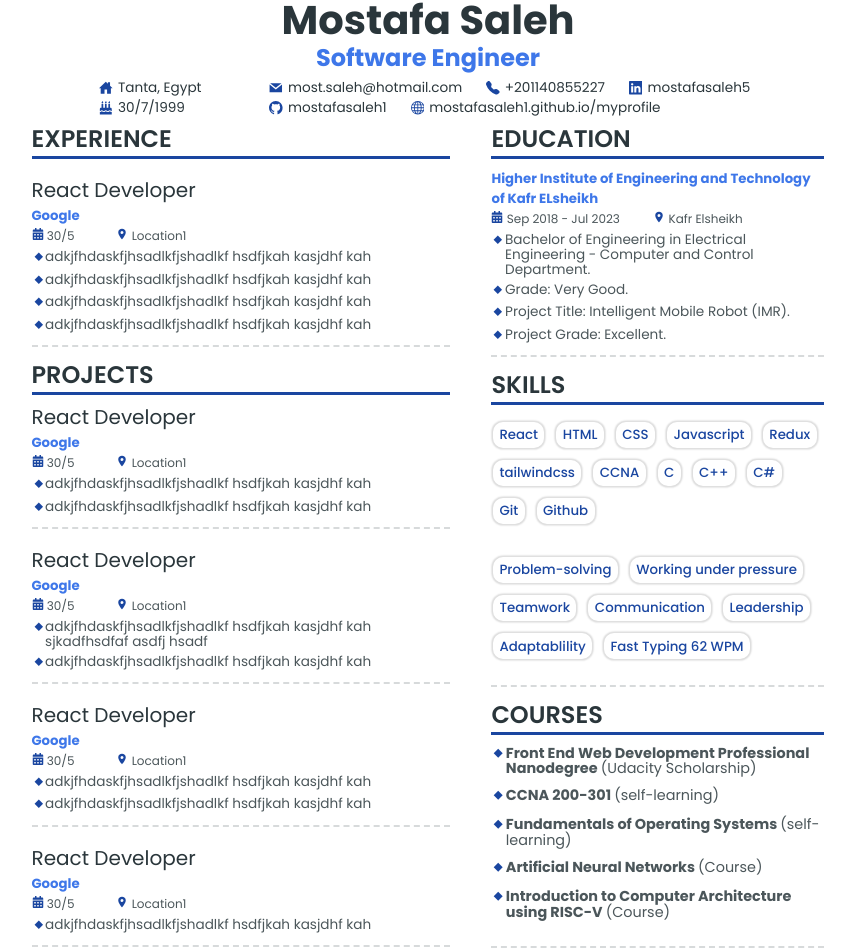
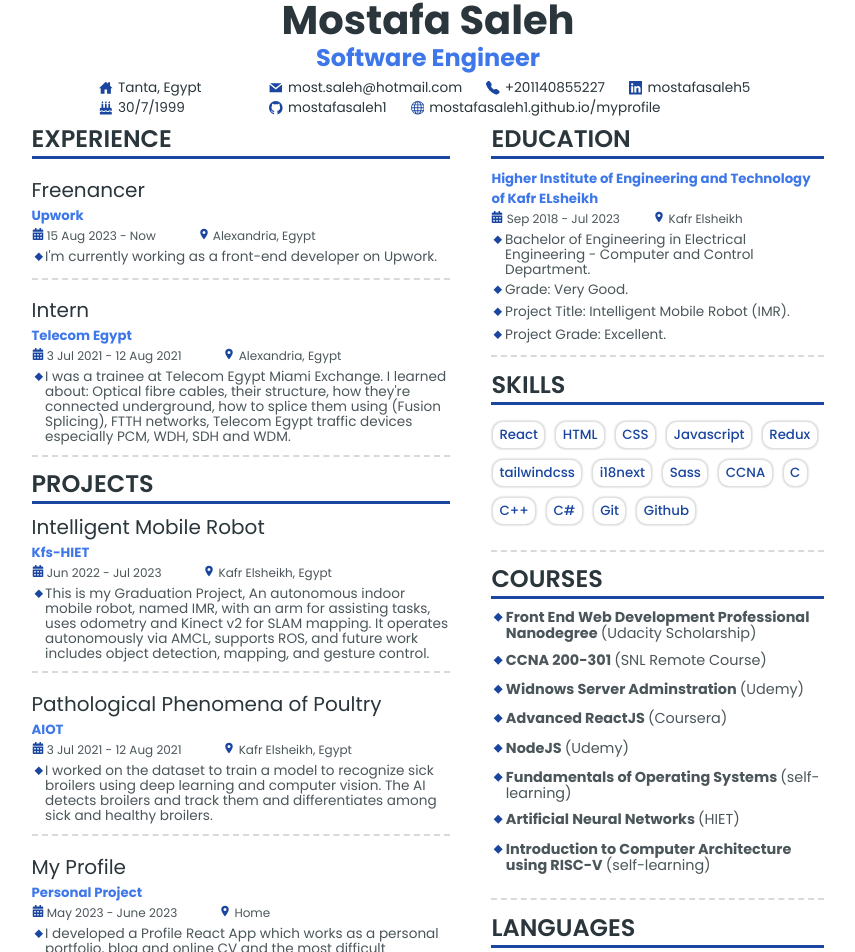
Before and after one commit to mostafasaleh1/cv, a React (Create React App) app: page / in a window 1280 px wide. Shown: the top 952 px of the page, without its empty margins (212-1067 px from the left). Built offline with nearby package versions, Linux system fonts and the light colour scheme.

Commit message:
updating cv

```diff
--- a/src/components/primary/leftmaincomponent/LeftMainComponent.jsx
+++ b/src/components/primary/leftmaincomponent/LeftMainComponent.jsx
@@ -4,54 +4,54 @@ import { SectionTitle, JobTitle, InstitutionName, DateAndLocation, BulletPoint }
 
 const LeftMainComponent = () => (
     <div className='cv-left'>
+        {/* Experience */}
+
         <SectionTitle content="experience" />
+
         <div className='cv-content-box'>
-            <JobTitle content="React Developer" />
-            <InstitutionName content="Google" />
-            <DateAndLocation date="30/5" location="Location1" />
-            <BulletPoint content="adkjfhdaskfjhsadlkfjshadlkf hsdfjkah kasjdhf kah" />
-            <BulletPoint content="adkjfhdaskfjhsadlkfjshadlkf hsdfjkah kasjdhf kah" />
-            <BulletPoint content="adkjfhdaskfjhsadlkfjshadlkf hsdfjkah kasjdhf kah" />
-            <BulletPoint content="adkjfhdaskfjhsadlkfjshadlkf hsdfjkah kasjdhf kah" />
+            <JobTitle content="Freenancer" />
+            <InstitutionName content="Upwork" />
+            <DateAndLocation date="15 Aug 2023 - Now" location="Alexandria, Egypt" />
+            <BulletPoint content="I'm currently working as a front-end developer on Upwork." />
         </div>
 
         <div className='cv-content-box'>
-            <SectionTitle content="projects" />
-            <JobTitle content="React Developer" />
-            <InstitutionName content="Google" />
-            <DateAndLocation date="30/5" location="Location1" />
-            <BulletPoint content="adkjfhdaskfjhsadlkfjshadlkf hsdfjkah kasjdhf kah" />
-            <BulletPoint content="adkjfhdaskfjhsadlkfjshadlkf hsdfjkah kasjdhf kah" />
+            <JobTitle content="Intern" />
+            <InstitutionName content="Telecom Egypt" />
+            <DateAndLocation date="3 Jul 2021 - 12 Aug 2021" location="Alexandria, Egypt" />
+            <BulletPoint content="I was a trainee at Telecom Egypt Miami Exchange. I learned about: Optical fibre cables, their structure, how they're connected underground, how to splice them using (Fusion Splicing), FTTH networks, Telecom Egypt traffic devices especially PCM, WDH, SDH and WDM." />
+        </div>
+
+        {/* Projects */}
+
+        <div className='cv-content-box'>
+            <SectionTitle content="Projects" />
+            <JobTitle content="Intelligent Mobile Robot" />
+            <InstitutionName content="Kfs-HIET" />
+            <DateAndLocation date="Jun 2022 - Jul 2023" location="Kafr Elsheikh, Egypt" />
+            <BulletPoint content="This is my Graduation Project, An autonomous indoor mobile robot, named IMR, with an arm for assisting tasks, uses odometry and Kinect v2 for SLAM mapping. It operates autonomously via AMCL, supports ROS, and future work includes object detection, mapping, and gesture control." />
         </div>
 
         <div className='cv-content-box'>
-            <JobTitle content="React Developer" />
-            <InstitutionName content="Google" />
-            <DateAndLocation date="30/5" location="Location1" />
-            <BulletPoint content="adkjfhdaskfjhsadlkfjshadlkf hsdfjkah kasjdhf kah sjkadfhsdfaf asdfj hsadf" />
-            <BulletPoint content="adkjfhdaskfjhsadlkfjshadlkf hsdfjkah kasjdhf kah" />
+            <JobTitle content="Pathological Phenomena of Poultry" />
+            <InstitutionName content="AIOT" />
+            <DateAndLocation date="3 Jul 2021 - 12 Aug 2021" location="Kafr Elsheikh, Egypt" />
+            <BulletPoint content="I worked on the dataset to train a model to recognize sick broilers using deep learning and computer vision. The AI detects broilers and track them and differentiates among sick and healthy broilers." />
         </div>
 
         <div className='cv-content-box'>
-            <JobTitle content="React Developer" />
-            <InstitutionName content="Google" />
-            <DateAndLocation date="30/5" location="Location1" />
-            <BulletPoint content="adkjfhdaskfjhsadlkfjshadlkf hsdfjkah kasjdhf kah" />
-            <BulletPoint content="adkjfhdaskfjhsadlkfjshadlkf hsdfjkah kasjdhf kah" />
+            <JobTitle content="My Profile" />
+            <InstitutionName content="Personal Project" />
+            <DateAndLocation date="May 2023 - June 2023" location="Home" />
+            <BulletPoint content="I developed a Profile React App which works as a personal portfolio, blog and online CV and the most difficult challenge I faced in this project is the translation feature." />
+            <BulletPoint content="I used React.js, vanilla CSS and i18next which is an internationalisation library for react." />
         </div>
 
         <div className='cv-content-box'>
-            <JobTitle content="React Developer" />
+            <JobTitle content="Graduation project website" />
             <InstitutionName content="Google" />
-            <DateAndLocation date="30/5" location="Location1" />
-            <BulletPoint content="adkjfhdaskfjhsadlkfjshadlkf hsdfjkah kasjdhf kah" />
-        </div>
-
-        <div className='cv-content-box'>
-            <JobTitle content="React Developer" />
-            <InstitutionName content="Google" />
-            <DateAndLocation date="30/5" location="Location1" />
-            <BulletPoint content="adkjfhdaskfjhsadlkfjshadlkf hsdfjkah kasjdhf kah" />
+            <DateAndLocation date="15 May 2023 - 30 May 2023" location="Home" />
+            <BulletPoint content="This is a profile website for my graduation project, I developed it using React, Vite and TailwindCSS." />
         </div>
     </div>
 );
--- a/src/components/primary/rightmaincomponent/RightMainComponent.jsx
+++ b/src/components/primary/rightmaincomponent/RightMainComponent.jsx
@@ -23,6 +23,8 @@ const RightMainComponent = () => (
                 <Skill content="Javascript" containsLink={false} link="#" />
                 <Skill content="Redux" containsLink={false} link="#" />
                 <Skill content="tailwindcss" containsLink={false} link="#" />
+                <Skill content="i18next" containsLink={false} link="#" />
+                <Skill content="Sass" containsLink={false} link="#" />
                 <Skill content="CCNA" containsLink={false} link="#" />
                 <Skill content="C" containsLink={false} link="#" />
                 <Skill content="C++" containsLink={false} link="#" />
@@ -30,31 +32,30 @@ const RightMainComponent = () => (
                 <Skill content="Git" containsLink={false} link="#" />
                 <Skill content="Github" containsLink={false} link="#" />
             </Skills>
-            <Skills>
-                <Skill content="Problem-solving" containsLink={false} link="#" />
-                <Skill content="Working under pressure" containsLink={false} link="#" />
-                <Skill content="Teamwork" containsLink={false} link="#" />
-                <Skill content="Communication" containsLink={false} link="#" />
-                <Skill content="Leadership" containsLink={false} link="#" />
-                <Skill content="Adaptablility" containsLink={false} link="#" />
-                <Skill content="Fast Typing 62 WPM" containsLink={true} link="#" />
-            </Skills>
         </div>
+
+        {/* Courses */}
 
         <div className='cv-content-box'>
             <SectionTitle content="Courses" />
             <BulletPoint content="Front End Web Development Professional Nanodegree" course={true} courseType="(Udacity Scholarship)" containsLink={true} link="#" />
-            <BulletPoint content="CCNA 200-301" course={true} courseType="(self-learning)" containsLink={true} link="#" />
+            <BulletPoint content="CCNA 200-301" course={true} courseType="(SNL Remote Course)" containsLink={true} link="#" />
+            <BulletPoint content="Widnows Server Adminstration" course={true} courseType="(Udemy)" containsLink={true} link="#" />
+            <BulletPoint content="Advanced ReactJS" course={true} courseType="(Coursera)" containsLink={true} link="#" />
+            <BulletPoint content="NodeJS" course={true} courseType="(Udemy)" containsLink={true} link="#" />
             <BulletPoint content="Fundamentals of Operating Systems" course={true} courseType="(self-learning)" containsLink={true} link="#" />
-            <BulletPoint content="Artificial Neural Networks" course={true} courseType="(Course)" containsLink={true} link="#" />
-            <BulletPoint content="Introduction to Computer Architecture using RISC-V" course={true} courseType="(Course)" containsLink={true} link="#" />
+            <BulletPoint content="Artificial Neural Networks" course={true} courseType="(HIET)" containsLink={true} link="#" />
+            <BulletPoint content="Introduction to Computer Architecture using RISC-V" course={true} courseType="(self-learning)" containsLink={true} link="#" />
         </div>
+
+        {/* Languages */}
 
         <div className='cv-content-box'>
             <SectionTitle content="Languages" />
             <BulletPoint content="Arabic" course={true} courseType="(Native)" containsLink={false} link="#" />
             <BulletPoint content="English" course={true} courseType="(Fluent)" containsLink={false} link="#" />
             <BulletPoint content="Russian" course={true} courseType="(Beginner)" containsLink={false} link="#" />
+            <BulletPoint content="German" course={true} courseType="(Beginner)" containsLink={false} link="#" />
         </div>
     </div>
 );
--- a/src/components/secondary/bulletpoint/BulletPoint.jsx
+++ b/src/components/secondary/bulletpoint/BulletPoint.jsx
@@ -6,10 +6,10 @@ import "./bulletpoint.css";
 const BulletPoint = ({ content, course, courseType, containsLink, link }) => {
     if (containsLink === true) {
         if (course === true) {
-            return <div className="cv-bullet-point cv-course"><div><VscDebugBreakpointLog className='cv-point-svg' /></div><Link className='bullet-points-inner-link' to={link}> <span>{content} </span><span className='cv-course-type'> {courseType}</span></Link></div>
+            return <div className="cv-bullet-point cv-course"><div><VscDebugBreakpointLog className='cv-point-svg' /></div><Link className='cv-bullet-points-inner-link' to={link}> <span>{content} </span><span className='cv-course-type'> {courseType}</span></Link></div>
         }
         else {
-            return <div className="cv-bullet-point"><div><VscDebugBreakpointLog className='cv-point-svg' /></div><Link className='bullet-points-inner-link' to={link}> <span>{content} </span><span className='cv-course-type'> {courseType}</span></Link></div>
+            return <div className="cv-bullet-point"><div><VscDebugBreakpointLog className='cv-point-svg' /></div><Link className='cv-bullet-points-inner-link' to={link}> <span>{content} </span><span className='cv-course-type'> {courseType}</span></Link></div>
         }
     }
     else {
--- a/src/components/secondary/bulletpoint/bulletpoint.css
+++ b/src/components/secondary/bulletpoint/bulletpoint.css
@@ -26,6 +26,6 @@
     font-weight: 400;
 }
 
-.bullet-points-inner-link {
+.cv-bullet-points-inner-link {
     color: var(--cv-light-text-color);
 }
--- a/src/components/secondary/skill/Skill.jsx
+++ b/src/components/secondary/skill/Skill.jsx
@@ -5,7 +5,7 @@ import "./skill.css";
 const Skill = ({ content, containsLink, link }) => {
     if (containsLink === true) {
         return (
-            <Link className='skills-inner-link' to={link}>
+            <Link className='cv-skills-inner-link' to={link}>
                 <div className='cv-skill'>{content}</div>
             </Link>
         )
--- a/src/components/secondary/skill/skill.css
+++ b/src/components/secondary/skill/skill.css
@@ -5,6 +5,6 @@
     box-shadow: 0 0 0.1rem 0.1rem rgb(220, 220, 220);
 }
 
-.skills-inner-link {
+.cv-skills-inner-link {
     color: var(--cv-main-color);
 }
```
